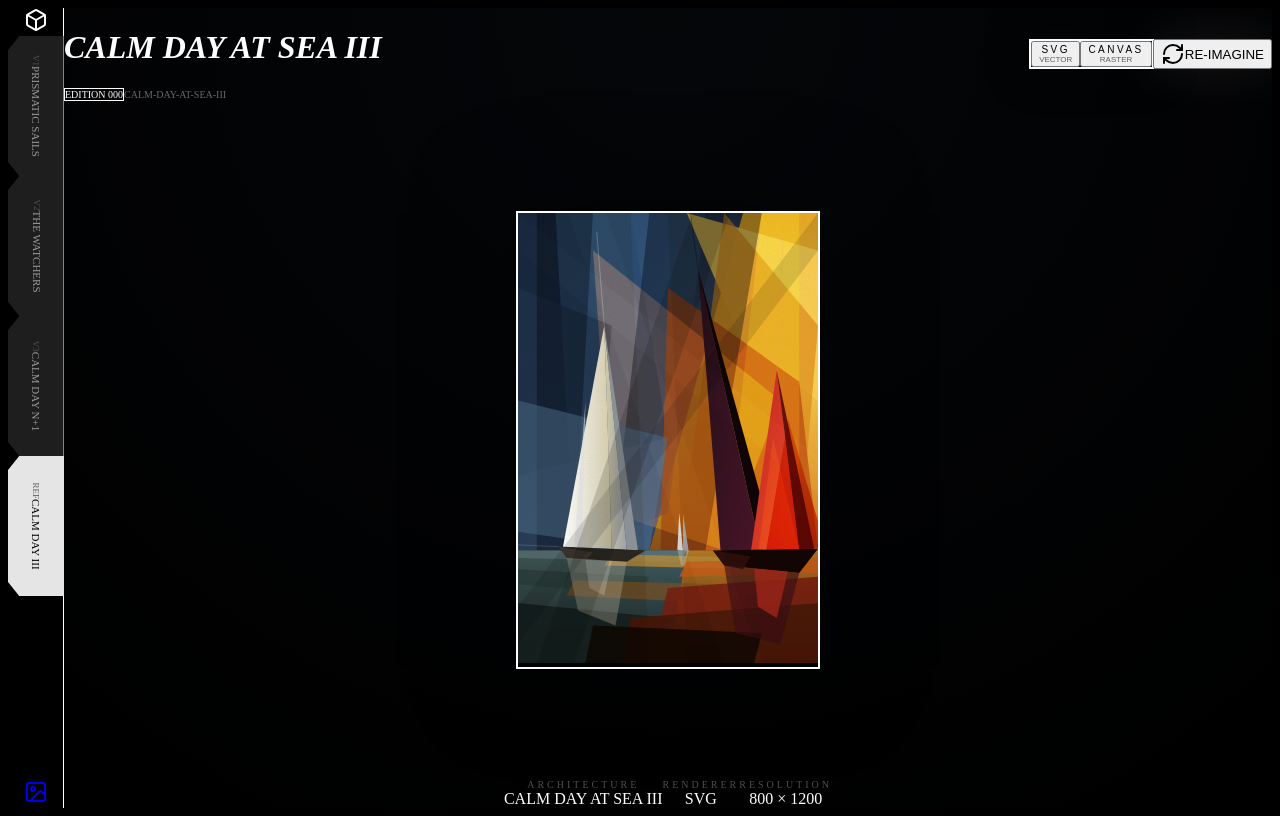
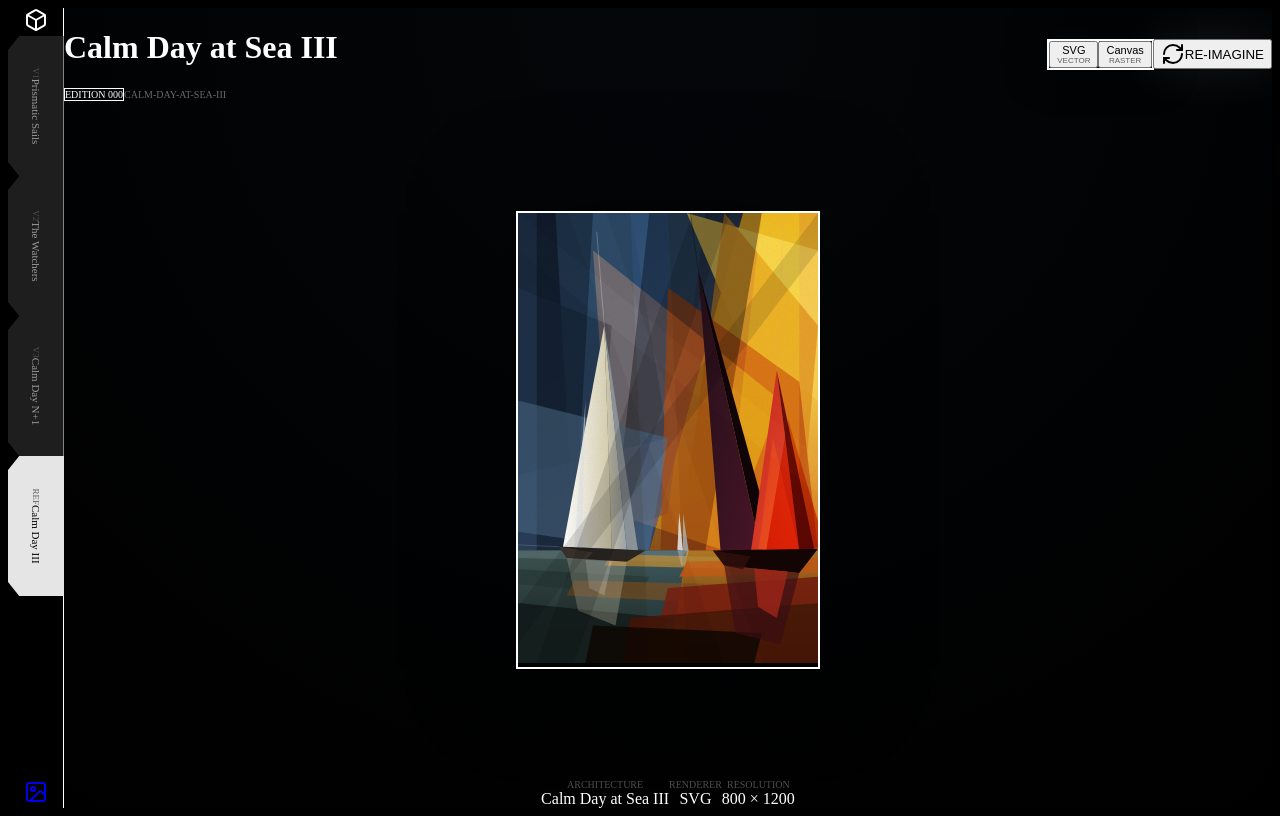
Before and after one commit to cshabsin/feininger, a Next.js app: page /feininger/calm-day-at-sea-iii in a window 1280 px wide. Built offline with nearby package versions, Linux system fonts and the light colour scheme.

Commit message:
UI: Refine typography by removing all-caps and extreme weights
Updates the sidebar, header, and footer to use standard sentence or title casing. Softens the font weights and tracking for better legibility while maintaining the polished, modern aesthetic of the Prismatism Lab.

```diff
--- a/app/[version]/VersionClient.tsx
+++ b/app/[version]/VersionClient.tsx
@@ -9,7 +9,7 @@ import { FeiningerGemini3Canvas } from "../components/FeiningerGemini3Canvas";
 import { FeiningerV3 } from "../components/FeiningerV3";
 import { FeiningerV3Canvas } from "../components/FeiningerV3Canvas";
 import { useHistory } from "../context/HistoryContext";
-import { RefreshCw, Box, FileCode, Play } from "lucide-react";
+import { RefreshCw, Box } from "lucide-react";
 
 type Version = 'prismatic-sails' | 'the-watchers' | 'calm-day-n-plus-1' | 'calm-day-at-sea-iii';
 type RenderMode = 'svg' | 'canvas';
@@ -52,14 +52,14 @@ export default function VersionClient({ version }: { version: Version }) {
     <div className="flex-1 h-screen flex flex-col relative overflow-y-auto bg-[radial-gradient(circle_at_50%_0%,rgba(30,41,59,0.15),transparent)]">
       <header className="flex items-center justify-between px-10 py-10 bg-transparent sticky top-0 z-20">
         <div>
-          <h1 className="text-3xl font-black tracking-tighter text-white uppercase italic drop-shadow-2xl">
+          <h1 className="text-3xl font-bold tracking-tight text-white drop-shadow-2xl">
             {currentData?.version === 'prismatic-sails' ? 'Prismatic Sails' : currentData?.version === 'the-watchers' ? 'The Watchers' : currentData?.version === 'calm-day-n-plus-1' ? 'Calm Day at Sea N+1' : 'Calm Day at Sea III'}
           </h1>
           <div className="flex items-center gap-3 mt-2">
-             <span className="px-2 py-0.5 bg-white/5 backdrop-blur-md border border-white/10 text-[10px] font-mono text-slate-400 rounded uppercase tracking-tighter shadow-xl">
+             <span className="px-2 py-0.5 bg-white/5 backdrop-blur-md border border-white/10 text-[10px] font-mono text-slate-400 rounded shadow-xl uppercase">
                 Edition {currentData?.seed || '000'}
              </span>
-             <span className="text-[10px] text-neutral-500 font-mono uppercase tracking-widest opacity-40">
+             <span className="text-[10px] text-neutral-500 font-mono opacity-40 uppercase">
                 {currentData?.version || 'N/A'}
              </span>
           </div>
@@ -73,28 +73,28 @@ export default function VersionClient({ version }: { version: Version }) {
                />
                <button
                  onClick={() => setRenderMode('svg')}
-                 className={`flex-1 flex flex-col items-center justify-center z-10 transition-all duration-500 ${renderMode === 'svg' ? 'text-black scale-100' : 'text-neutral-500 hover:text-neutral-300'}`}
+                 className={`flex-1 flex flex-col items-center justify-center z-10 transition-all duration-500 ${renderMode === 'svg' ? 'text-black font-bold' : 'text-neutral-500 hover:text-neutral-300'}`}
                >
-                 <span className="text-[10px] font-black tracking-[0.25em] uppercase">SVG</span>
-                 <span className="text-[8px] font-mono opacity-60 uppercase mt-0.5 tracking-tighter">Vector</span>
+                 <span className="text-[11px] font-bold tracking-wide">SVG</span>
+                 <span className="text-[8px] font-mono opacity-60 mt-0.5 tracking-tight uppercase">Vector</span>
                </button>
                <button
                  onClick={() => setRenderMode('canvas')}
-                 className={`flex-1 flex flex-col items-center justify-center z-10 transition-all duration-500 ${renderMode === 'canvas' ? 'text-black scale-100' : 'text-neutral-500 hover:text-neutral-300'}`}
+                 className={`flex-1 flex flex-col items-center justify-center z-10 transition-all duration-500 ${renderMode === 'canvas' ? 'text-black font-bold' : 'text-neutral-500 hover:text-neutral-300'}`}
                >
-                 <span className="text-[10px] font-black tracking-[0.25em] uppercase">Canvas</span>
-                 <span className="text-[8px] font-mono opacity-60 uppercase mt-0.5 tracking-tighter">Raster</span>
+                 <span className="text-[11px] font-bold tracking-wide">Canvas</span>
+                 <span className="text-[8px] font-mono opacity-60 mt-0.5 tracking-tight uppercase">Raster</span>
                </button>
             </div>
           )}
 
           <button
              onClick={(e) => handleGenerate(e.shiftKey)}
-             className="flex items-center gap-4 px-12 py-4.5 bg-white text-black hover:bg-neutral-100 rounded-2xl font-black transition-all shadow-[0_0_50px_rgba(255,255,255,0.1)] active:scale-[0.98] uppercase tracking-widest text-xs group relative overflow-hidden"
+             className="flex items-center gap-4 px-12 py-4.5 bg-white text-black hover:bg-neutral-100 rounded-2xl font-bold transition-all shadow-[0_0_50px_rgba(255,255,255,0.1)] active:scale-[0.98] group relative overflow-hidden"
           >
              <div className="absolute inset-0 bg-gradient-to-r from-transparent via-white/20 to-transparent -translate-x-full group-hover:translate-x-full transition-transform duration-1000"></div>
              <RefreshCw className="w-4 h-4 group-hover:rotate-180 transition-transform duration-700 relative z-10" />
-             <span className="relative z-10">Re-Imagine</span>
+             <span className="relative z-10 text-xs tracking-wider uppercase">Re-Imagine</span>
           </button>
         </div>
       </header>
@@ -127,18 +127,18 @@ export default function VersionClient({ version }: { version: Version }) {
 
       <footer className="p-12 flex justify-center gap-16 text-neutral-500 bg-transparent">
          <div className="flex flex-col items-center">
-           <span className="text-[10px] uppercase tracking-[0.3em] mb-2 opacity-30 font-bold text-white">Architecture</span>
-           <span className="text-xs font-black text-neutral-400 uppercase tracking-tighter">{currentData?.version === 'calm-day-at-sea-iii' ? 'Calm Day at Sea III' : currentData?.version === 'calm-day-n-plus-1' ? 'Calm Day at Sea N+1' : currentData?.version === 'prismatic-sails' ? 'Prismatic Sails' : currentData?.version === 'the-watchers' ? 'The Watchers' : (currentData?.version || '-')}</span>
+           <span className="text-[10px] tracking-widest mb-2 opacity-30 font-bold text-white uppercase">Architecture</span>
+           <span className="text-xs font-bold text-neutral-400 tracking-tight">{currentData?.version === 'calm-day-at-sea-iii' ? 'Calm Day at Sea III' : currentData?.version === 'calm-day-n-plus-1' ? 'Calm Day at Sea N+1' : currentData?.version === 'prismatic-sails' ? 'Prismatic Sails' : currentData?.version === 'the-watchers' ? 'The Watchers' : (currentData?.version || '-')}</span>
          </div>
          <div className="flex flex-col items-center">
-           <span className="text-[10px] uppercase tracking-[0.3em] mb-2 opacity-30 font-bold text-white">Renderer</span>
-           <span className="text-xs font-black text-neutral-400 uppercase tracking-tighter">
-             {renderMode.toUpperCase()}
+           <span className="text-[10px] tracking-widest mb-2 opacity-30 font-bold text-white uppercase">Renderer</span>
+           <span className="text-xs font-bold text-neutral-400 tracking-tight">
+             {renderMode === 'svg' ? 'SVG' : 'Canvas'}
            </span>
          </div>
          <div className="flex flex-col items-center">
-           <span className="text-[10px] uppercase tracking-[0.3em] mb-2 opacity-30 font-bold text-white">Resolution</span>
-           <span className="text-xs font-black text-neutral-400 uppercase tracking-tighter">800 &times; 1200</span>
+           <span className="text-[10px] tracking-widest mb-2 opacity-30 font-bold text-white uppercase">Resolution</span>
+           <span className="text-xs font-bold text-neutral-400 tracking-tight">800 &times; 1200</span>
          </div>
       </footer>
     </div>
--- a/app/components/Sidebar.tsx
+++ b/app/components/Sidebar.tsx
@@ -17,7 +17,7 @@ export const Sidebar = () => {
         transition-all duration-500 ease-[cubic-bezier(0.23,1,0.32,1)]
         -mr-px no-underline
         ${isActive(href)
-          ? 'z-20 translate-x-0 shadow-[-15px_0_40px_rgba(0,0,0,0.6)] font-black'
+          ? 'z-20 translate-x-0 shadow-[-15px_0_40px_rgba(0,0,0,0.6)] font-bold'
           : 'z-10 translate-x-6 hover:translate-x-3 opacity-60 hover:opacity-100'
         }
       `}
@@ -25,7 +25,7 @@ export const Sidebar = () => {
         height: '140px',
         width: '56px',
         backgroundColor: isActive(href) ? '#e5e5e5' : '#333333',
-        color: isActive(href) ? '#000000' : '#ffffff', // Explicit white/black text
+        color: isActive(href) ? '#000000' : '#ffffff',
         clipPath: 'polygon(20% 0%, 100% 0%, 100% 100%, 20% 100%, 0% 90%, 0% 10%)',
       }}
     >
@@ -34,7 +34,7 @@ export const Sidebar = () => {
         style={{ transform: 'rotate(90deg)' }}
       >
         <span className={`font-mono text-[9px] tracking-widest uppercase ${isActive(href) ? 'opacity-60' : 'opacity-40'}`}>{id}</span>
-        <span className="font-black text-[11px] uppercase tracking-normal">{label}</span>
+        <span className="font-bold text-[11px] tracking-tight">{label}</span>
       </div>
 
       {/* Visual indicator for "active" overlap */}
@@ -49,7 +49,7 @@ export const Sidebar = () => {
 
   return (
     <aside className="w-16 bg-neutral-950 flex flex-col items-end py-8 gap-2 overflow-visible relative border-r border-white/5">
-      <div className="w-full flex justify-center mb-8 px-2">
+      <div className="w-full flex justify-center mb-8 px-2 shadow-2xl">
         <div className="p-2.5 bg-gradient-to-br from-slate-600 to-slate-800 rounded-xl shadow-2xl">
            <Box className="w-5 h-5 text-white" />
         </div>
```
